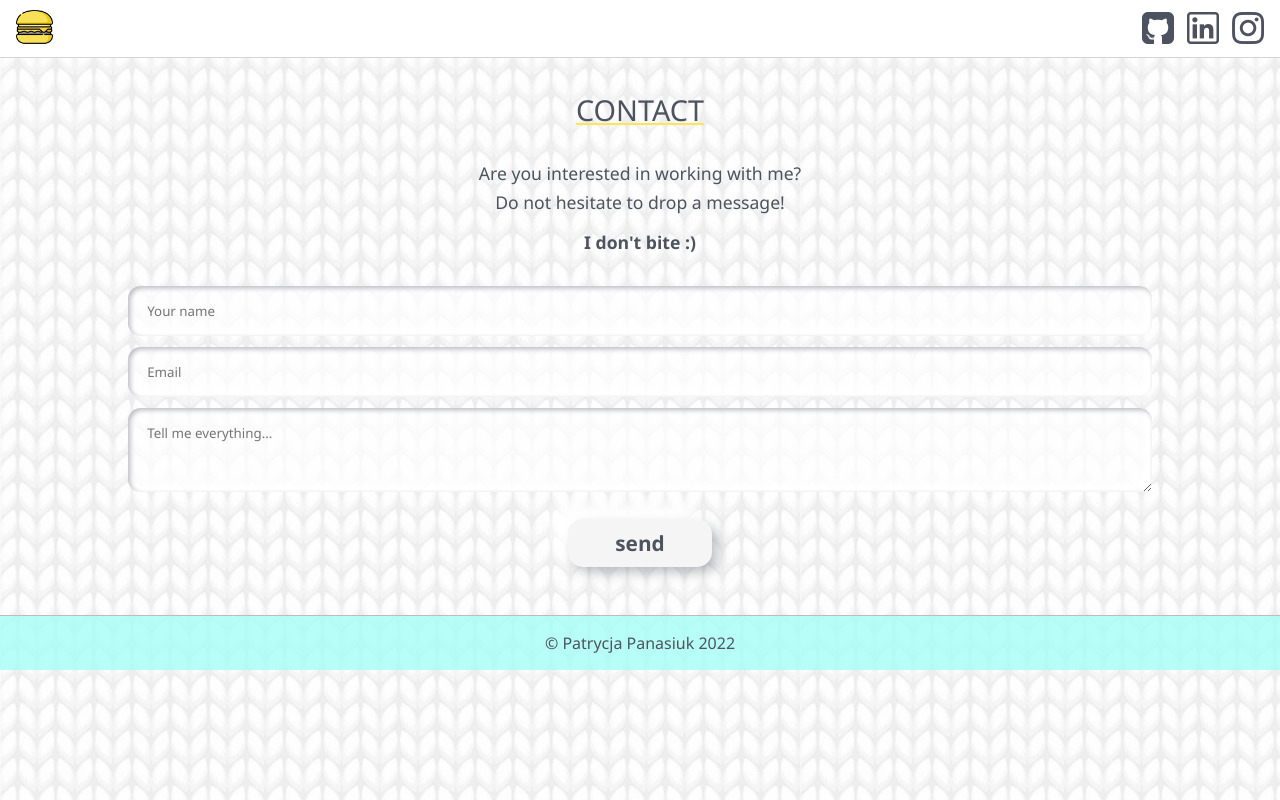
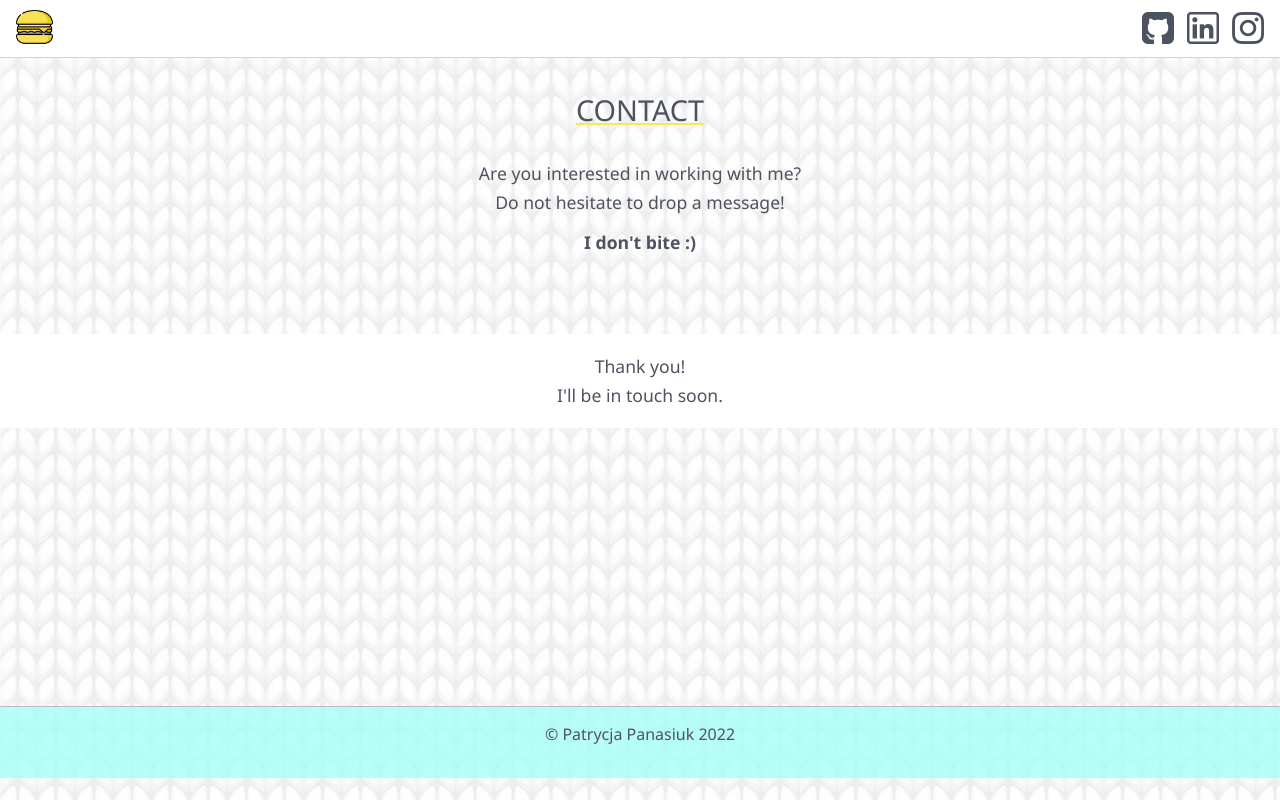
Before and after one commit to qatta93/portfolio22, a Next.js app: page /contact in a window 1280 px wide. Built offline with nearby package versions, Linux system fonts and the light colour scheme; no server answers.

Commit message:
form submission is resposive

```diff
--- a/pages/about-me.tsx
+++ b/pages/about-me.tsx
@@ -3,8 +3,8 @@ import { About } from '../src/components/About';
 
 export default function about() {
   return (
-    <div>
+    <>
       <About />
-    </div>
+    </>
   )
 }
--- a/pages/contact.tsx
+++ b/pages/contact.tsx
@@ -3,8 +3,8 @@ import { Contact } from '../src/components/Contact';
 
 export default function contact() {
   return (
-    <div>
+    <>
       <Contact />
-    </div>
+    </>
   )
 }
--- a/public/styles/Contact.module.css
+++ b/public/styles/Contact.module.css
@@ -1,4 +1,9 @@
 .contact {
+  height: 100%;
+}
+
+.contact__container {
+  height: 90%;
   text-align: center;
   overflow-y: scroll;
 }
@@ -12,3 +17,7 @@
   margin-top: 1rem;
   font-weight: 700;
 }
+
+.contact__footer {
+  height: 10%;
+}
--- a/public/styles/ContactForm.module.css
+++ b/public/styles/ContactForm.module.css
@@ -35,7 +35,7 @@
 }
 
 .form__response {
-  margin-top: 5rem;
+  margin: 5rem 0;
   padding: 1rem;
   background-color: white;
 }
--- a/src/components/Contact/ContactForm/index.tsx
+++ b/src/components/Contact/ContactForm/index.tsx
@@ -11,7 +11,7 @@ export const ContactForm = () => {
     }, 100);
   };
 
-  if (submitted) {
+  if (!submitted) {
     return (
       <section className={styles.form__response}>
         <p>Thank you!</p>
--- a/src/components/Contact/index.tsx
+++ b/src/components/Contact/index.tsx
@@ -6,9 +6,9 @@ import styles from '../../../public/styles/Contact.module.css';
 
 export const Contact = () => {
   return (
-    <>
-      <section className={styles.contact}>
-        <SectionHeader title={'Contact'} />
+    <div className={styles.contact}>
+      <section className={styles.contact__container}>
+      <SectionHeader title={'Contact'} />
         <div className={styles.contact__wrapper}>
           <p>Are you interested in working with me?</p>
           <p>Do not hesitate to drop a message!</p>
@@ -16,7 +16,7 @@ export const Contact = () => {
         </div>
         <ContactForm />
       </section>
-      <div className={styles.intro__footer}><Footer /></div>
-    </>
+      <div className={styles.contact__footer}><Footer /></div>
+    </div>
   )
 }
```
